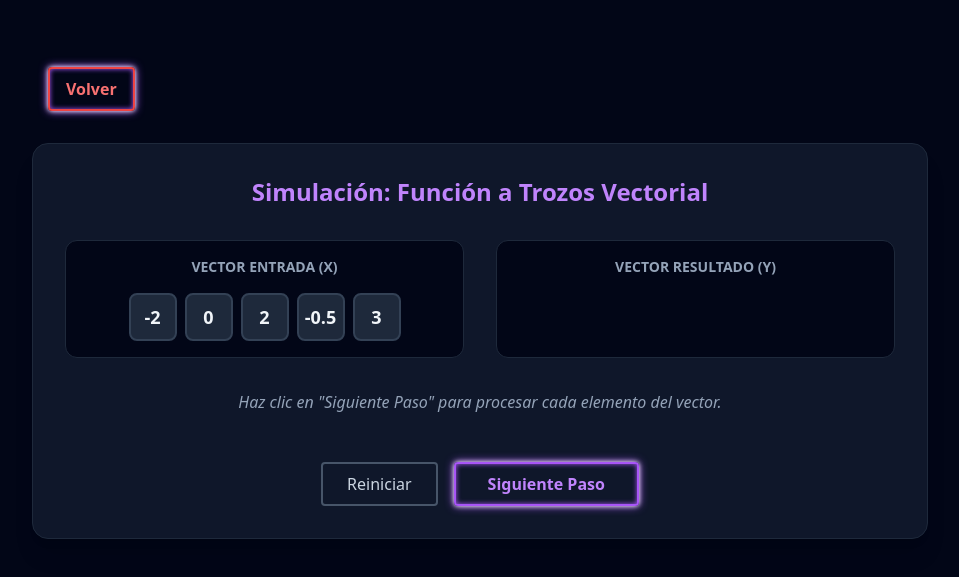
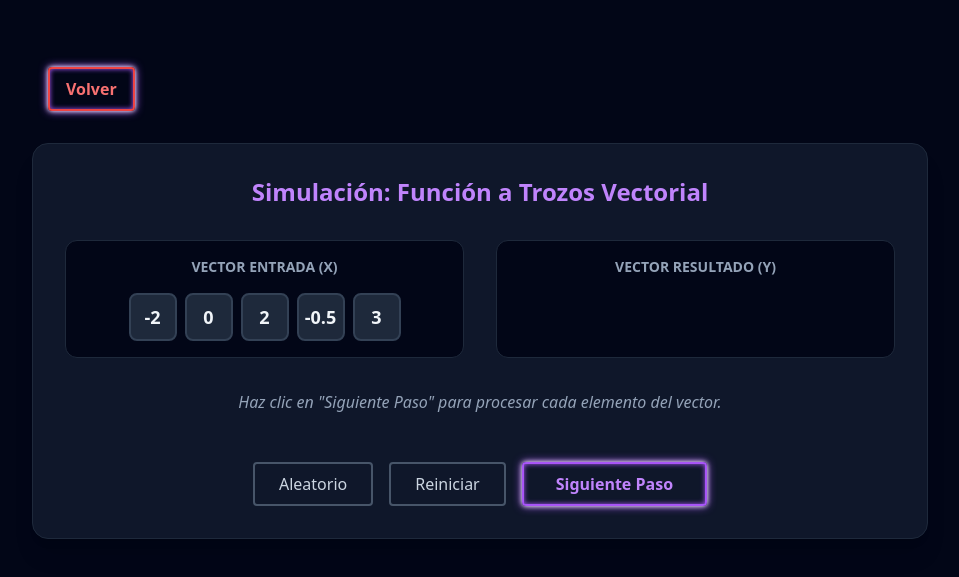
Before and after one commit to kurokirasama/basic-algorithms, a website: page WEB/vector_piecewise/index.html in a window 1280 px wide. Shown: the part 105-682 px from the top of the page, without its empty margins (160-1119 px from the left). Drawn offline with nearby package versions, Linux system fonts and the light colour scheme.

Commit message:
feat(ui): Add 'Aleatorio' (random) button to vector_piecewise simulation

```diff
--- a/WEB/vector_piecewise/index.html
+++ b/WEB/vector_piecewise/index.html
@@ -52,6 +52,9 @@
             </p>
 
             <div class="flex flex-wrap justify-center gap-4">
+                <button onclick="randomize()" class="border-2 border-slate-600 hover:bg-slate-600/20 text-slate-300 font-medium py-2 px-6 rounded transition duration-300">
+                    Aleatorio
+                </button>
                 <button onclick="resetSimulation()" class="border-2 border-slate-600 hover:bg-slate-600/20 text-slate-300 font-medium py-2 px-6 rounded transition duration-300">
                     Reiniciar
                 </button>
@@ -83,6 +86,11 @@
                 div.innerText = num;
                 containerX.appendChild(div);
             });
+        }
+
+        function randomize() {
+            x = Array.from({ length: 5 }, () => Math.floor(Math.random() * 10) - 4);
+            resetSimulation();
         }
 
         function resetSimulation() {
```
